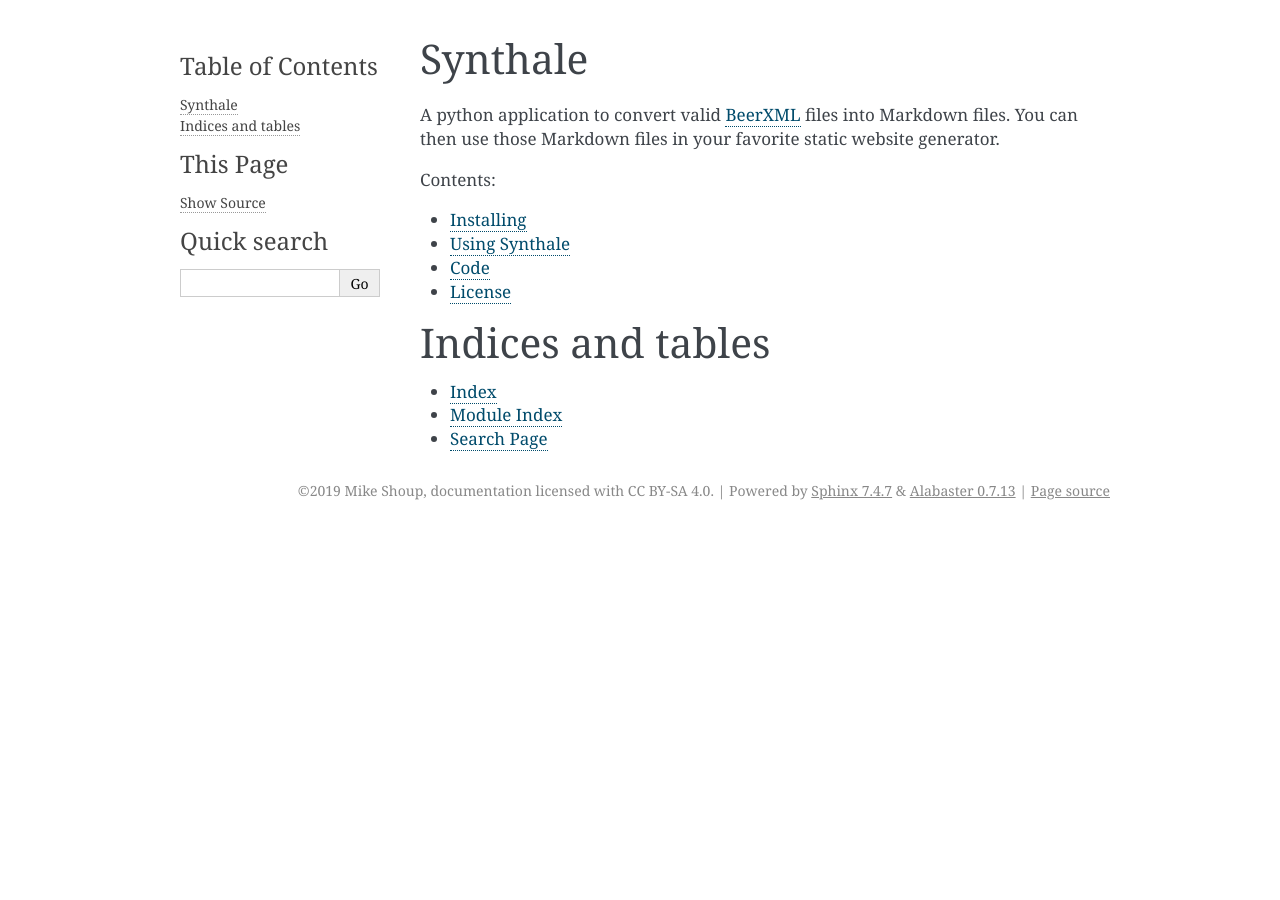
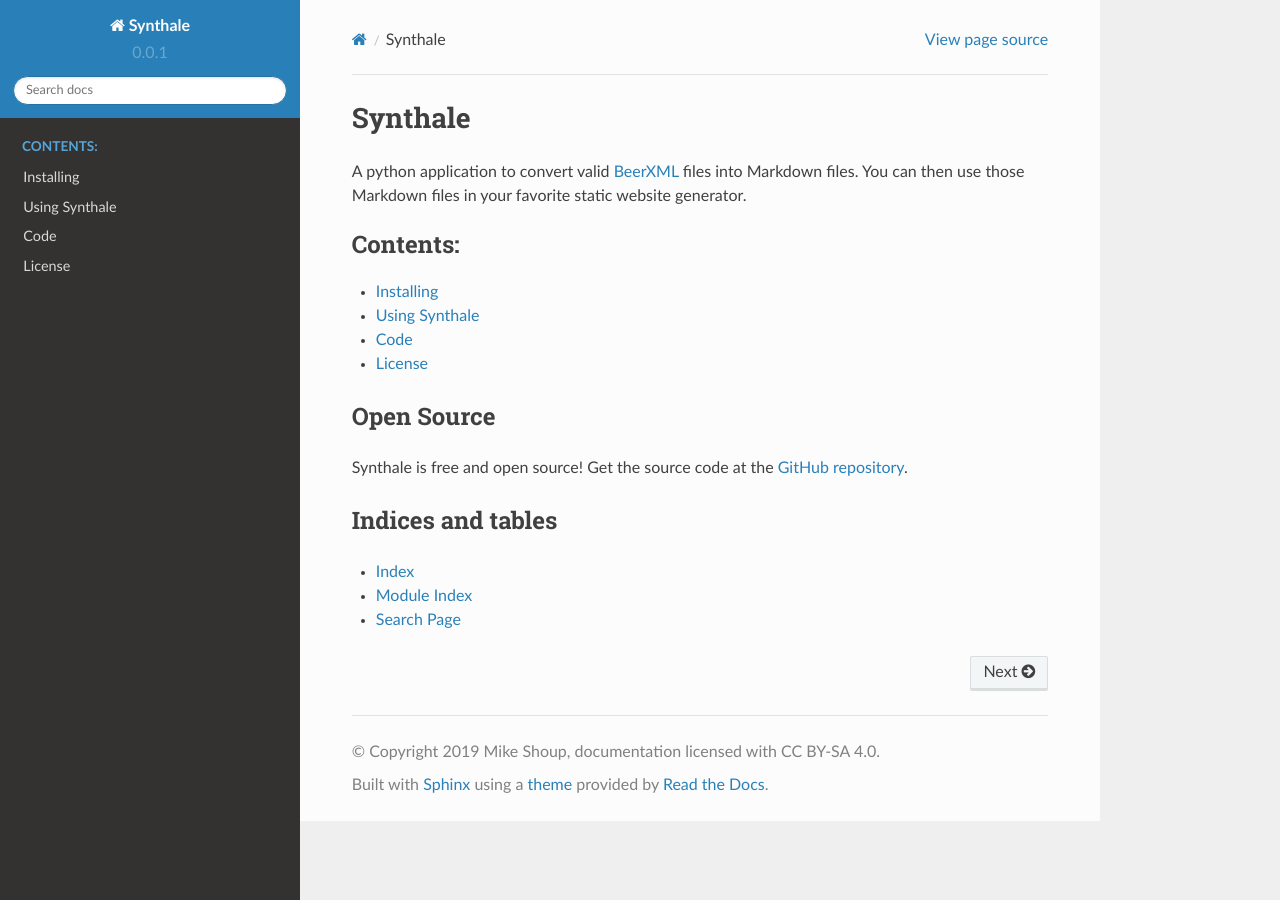
Before and after one commit to shouptech/synthale, a Sphinx documentation site: the page built from docs/index.rst, in a window 1280 px wide. Built offline with Sphinx 7.4.7 and the Read the Docs theme 2.0.0, drawn with Linux system fonts in a browser that asks for light colours.

```diff
--- a/docs-requirements.txt
+++ b/docs-requirements.txt
@@ -1,2 +1,3 @@
 # Packages required to build the documentation
 sphinx-click
+sphinx_rtd_theme
--- a/docs/conf.py
+++ b/docs/conf.py
@@ -83,7 +83,7 @@ todo_include_todos = False
 # The theme to use for HTML and HTML Help pages.  See the documentation for
 # a list of builtin themes.
 #
-html_theme = 'alabaster'
+html_theme = 'sphinx_rtd_theme'
 
 # Theme options are theme-specific and customize the look and feel of a theme
 # further.  For a list of options available for each theme, see the
--- a/docs/index.rst
+++ b/docs/index.rst
@@ -16,8 +16,17 @@ can then use those Markdown files in your favorite static website generator.
    license
 
 
+Open Source
+-----------
+
+Synthale is free and open source! Get the source code at the
+`GitHub repository`_.
+
+.. _`GitHub repository`: https://github.com/shouptech/synthale
+
+
 Indices and tables
-==================
+------------------
 
 * :ref:`genindex`
 * :ref:`modindex`
```
Also changed, not shown: README.rst (+4 -23 lines), setup.py (+8 -0 lines).
